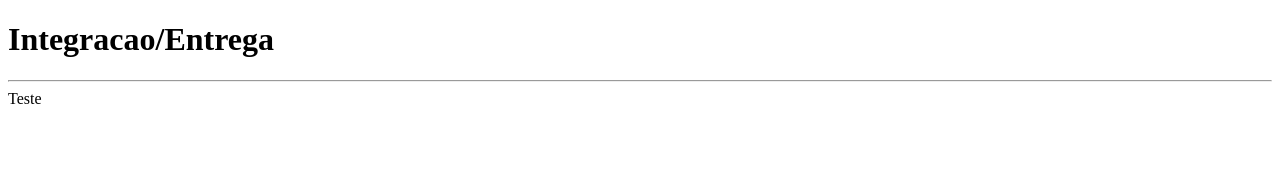
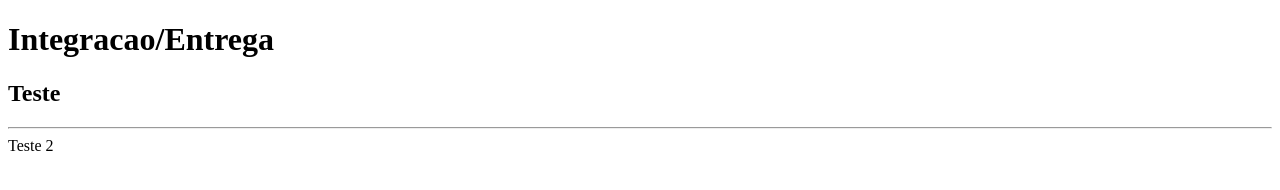
Before and after one commit to NesioCarvalho/CI_CD, a plain HTML site: page index.html in a window 1280 px wide. Drawn offline with Linux system fonts and the light colour scheme.

Commit message:
Commit Nesio

```diff
--- a/index.html
+++ b/index.html
@@ -6,6 +6,7 @@
 </head>
 <body>
     <h1>Integracao/Entrega </h1>
-    <hr>Teste </hr>
+    <h2>Teste </h2>
+    <hr>Teste 2 </hr>
 </body>
 </html>
```
